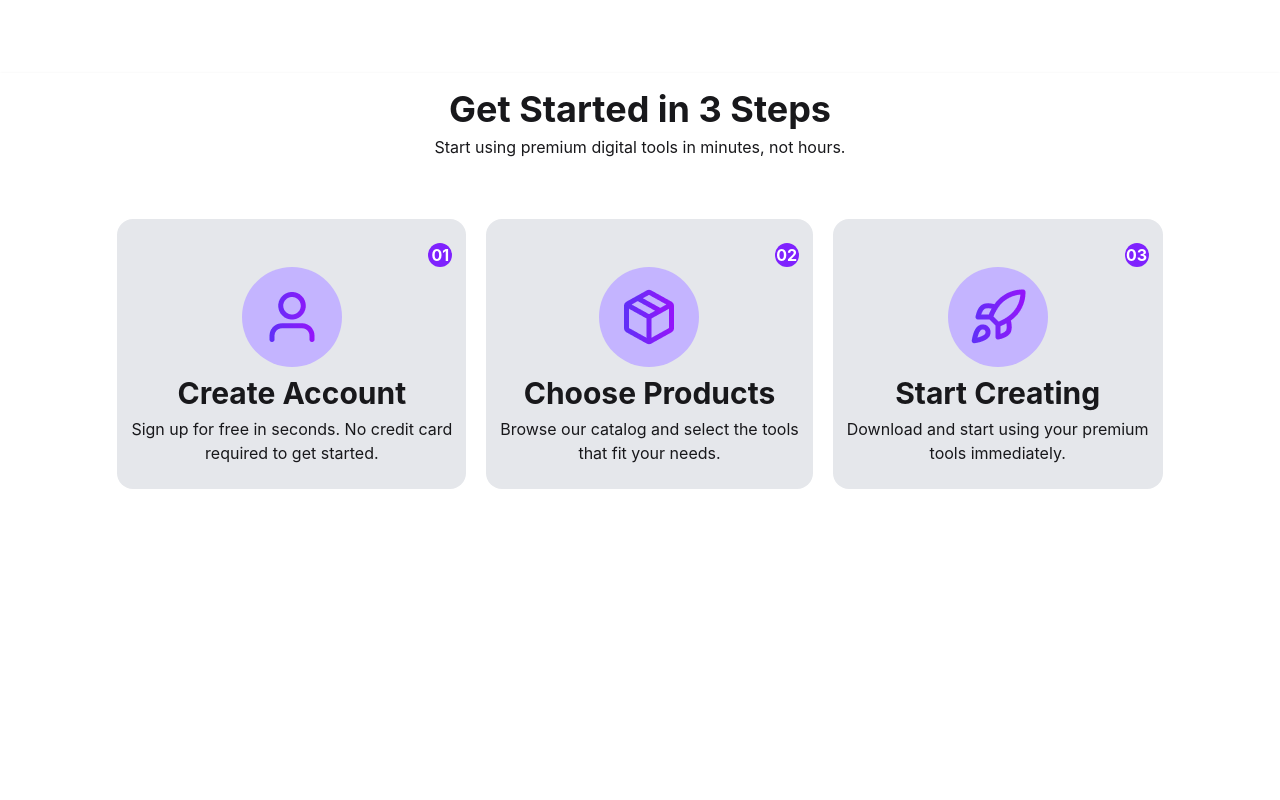
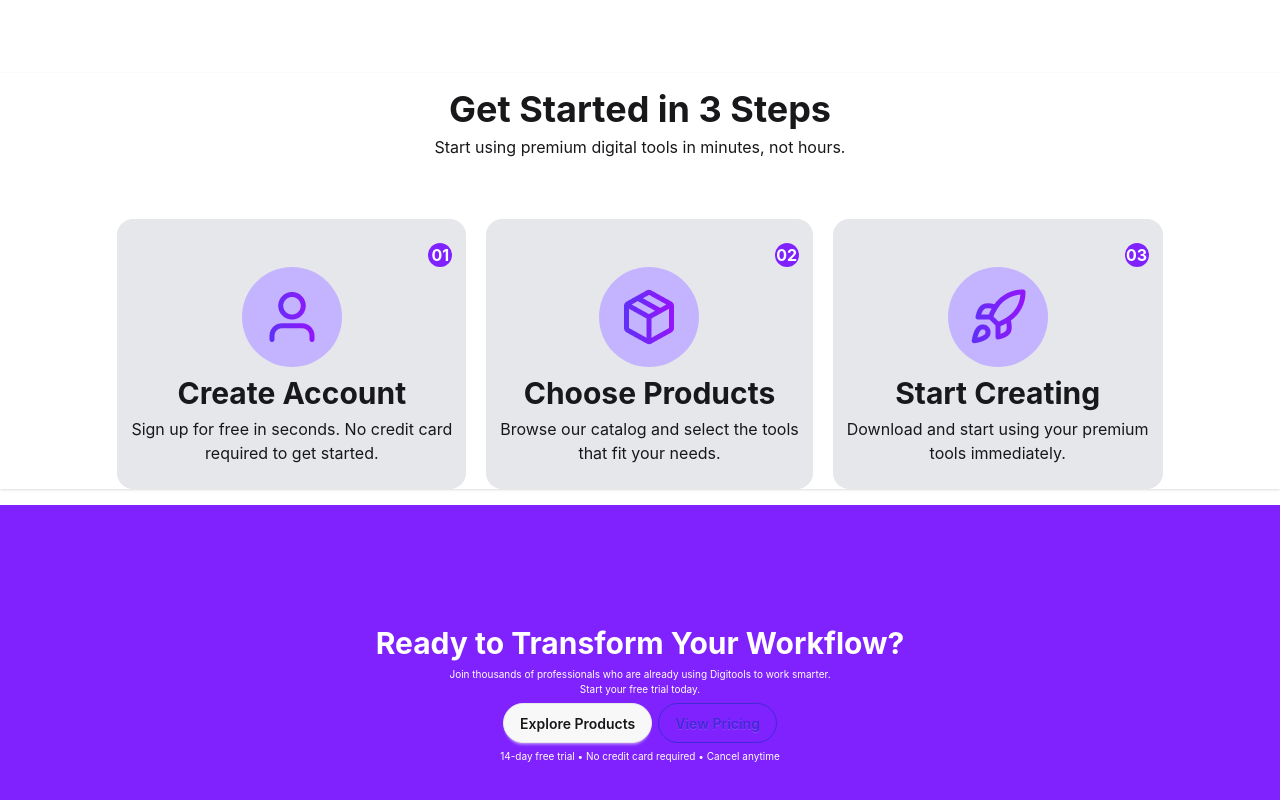
Before and after one commit to marufdev0/A6-DigiTools-Platform, a React (Vite) app: page / in a window 1280 px wide. Shown: the part 1018-1818 px from the top of the page. Before the commit the page ends 1507 px from the top, so only its background shows below. Built offline with nearby package versions, Linux system fonts and the light colour scheme.

Commit message:
Ready section com

```diff
--- a/src/App.jsx
+++ b/src/App.jsx
@@ -2,6 +2,7 @@
 import './App.css'
 import Hero from './Component/Hero'
 import Navbar from './Component/Navbar'
+import Ready from './Component/Ready'
 import Stats from './Component/Stats'
 import Steps from './Component/Steps'
 
@@ -16,6 +17,7 @@ function App() {
       <Hero />
       <Stats />
       <Steps></Steps>
+      <Ready />
      </main>
     </>
   )
--- /dev/null
+++ b/src/Component/Ready.jsx
@@ -0,0 +1,17 @@
+import React from 'react';
+
+const Ready = () => {
+    return (
+        <div className='bg-violet-600 pt-30 pb-30 mt-4'>
+            <div className='space-y-1.5 text-white text-center'>
+                <h2 className='text-3xl font-bold'>Ready to Transform Your Workflow?</h2>
+                <p className='text-[10px]'>Join thousands of professionals who are already using Digitools to work smarter. <br /> Start your free trial today.</p>
+                <button className='btn rounded-4xl mr-1.5 '>Explore Products</button>
+                <button className='btn rounded-4xl btn-outline btn-primary'>View Pricing</button>
+                <p className='text-[10px]'>14-day free trial • No credit card required • Cancel anytime</p>
+            </div>
+        </div>
+    );
+};
+
+export default Ready;
```
